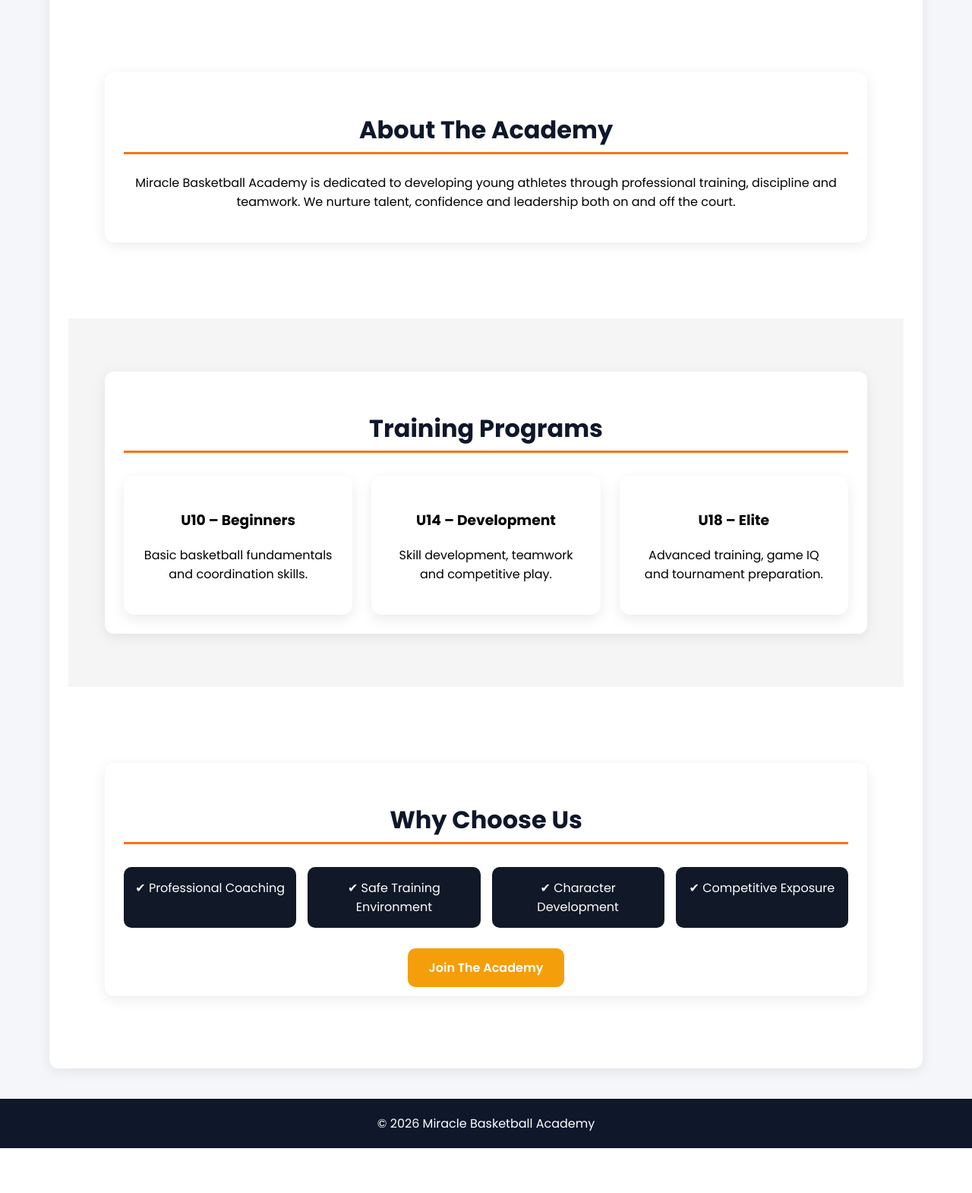
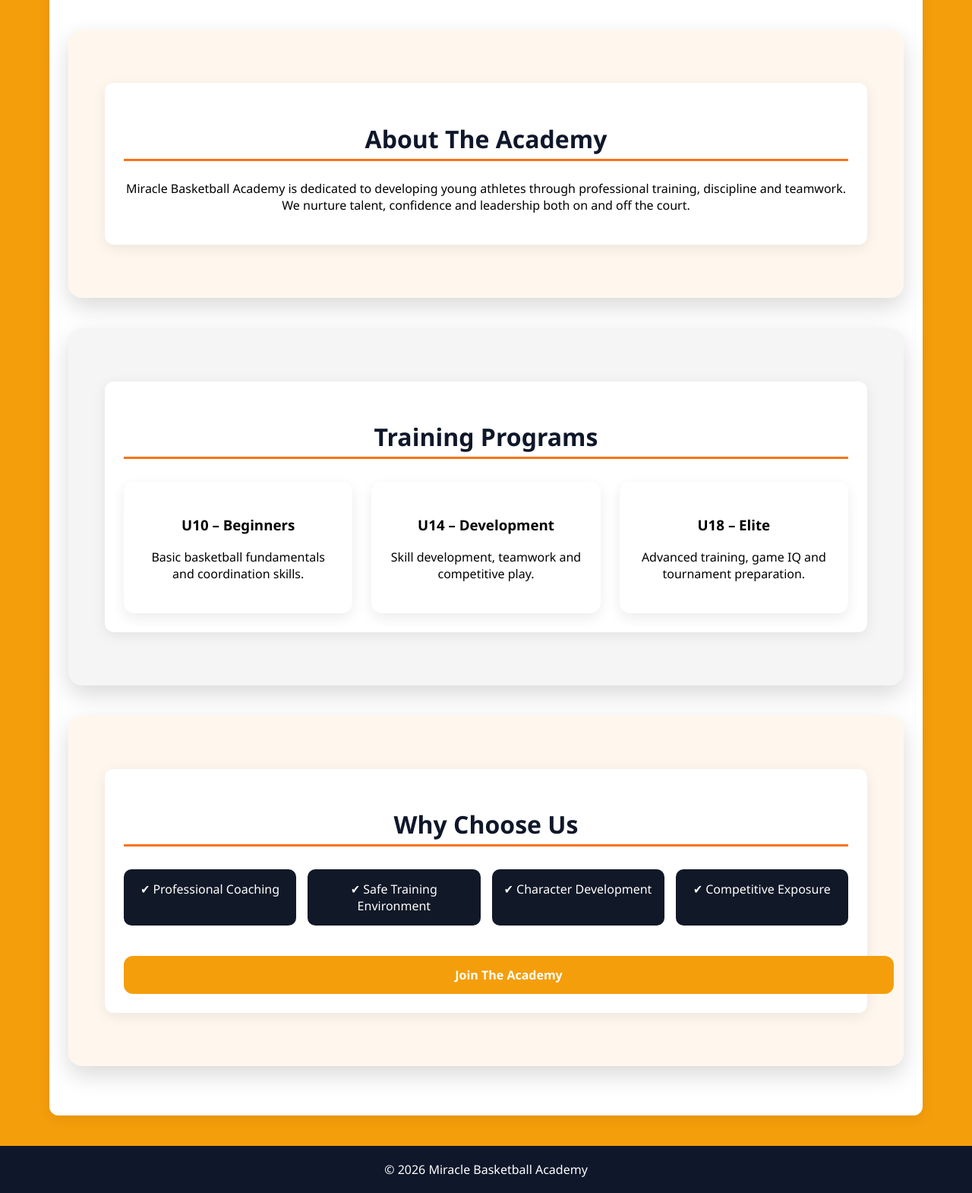
Before and after one commit to mccalsta/mba, a Flask app: page / in a window 1280 px wide. Shown: the part 707-2277 px from the top of the page at 76% size. Before the commit the page ends 2218 px from the top, so only its background shows below. Run offline with Flask 3, Linux system fonts and the light colour scheme.

Commit message:
Update style.css

```diff
--- a/static/css/style.css
+++ b/static/css/style.css
@@ -1,7 +1,13 @@
+:root{
+    --mba-orange:#f59e0b;   /* main brand color */
+    --mba-orange-dark:#d97706;
+    --mba-dark:#0f172a;
+    --mba-light:#fff7ed;
+}
 body{
-    font-family: 'Poppins', sans-serif;
-    background:#f4f6f9;
     margin:0;
+    font-family: 'Segoe UI', Tahoma, Geneva, Verdana, sans-serif;
+    background:var(--mba-orange);
 }
 
 /* NAVBAR */
@@ -167,18 +173,20 @@ input {
 }
 
 /* BUTTONS */
-.btn-primary {
-    background:#f59e0b;
+.btn-primary{
+    background:var(--mba-orange);
     color:white;
-    padding:14px 28px;
-    border-radius:10px;
+    padding:14px 30px;
+    border-radius:12px;
     text-decoration:none;
-    font-weight:600;
+    font-weight:700;
+    display:inline-block;
     transition:.25s;
 }
 
-.btn-primary:hover {
-    background:#d97706;
+.btn-primary:hover{
+    background:var(--mba-orange-dark);
+    transform:translateY(-2px);
 }
 
 /* SECTIONS */
@@ -237,18 +245,31 @@ input {
 }
 
 .navbar{
-    background:#111827;
+    background:var(--mba-dark);
     color:white;
-    padding:16px 40px;
+    padding:18px 40px;
     display:flex;
     justify-content:space-between;
     align-items:center;
+    box-shadow:0 4px 14px rgba(0,0,0,0.4);
 }
 
 .navbar a{
     color:white;
     text-decoration:none;
-    margin-left:18px;
+    margin-left:22px;
+    font-weight:500;
+}
+
+.navbar a:hover{
+    color:var(--mba-orange);
+}
+.section{
+    background:var(--mba-light);
+    margin:40px auto;
+    border-radius:18px;
+    max-width:1100px;
+    box-shadow:0 12px 30px rgba(0,0,0,0.15);
 }
 
 /* FOOTER */
```
